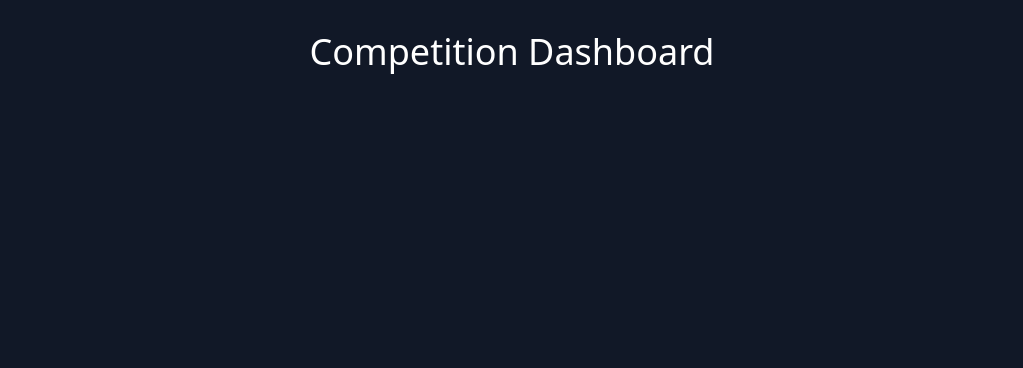
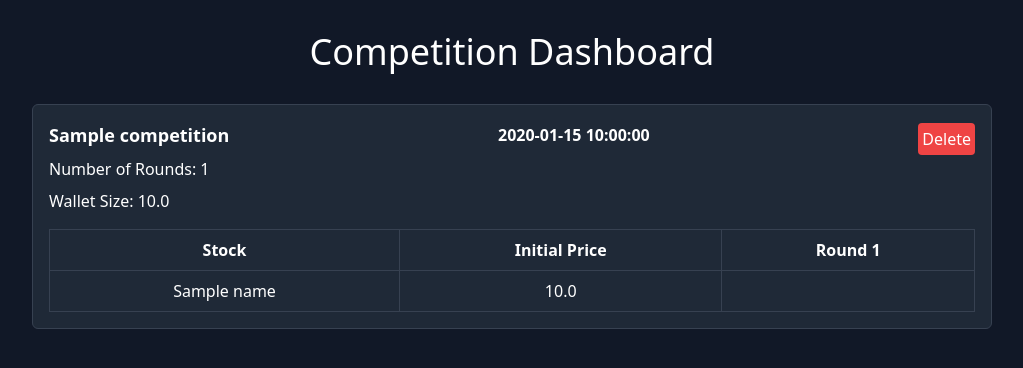
Before and after one commit to software-community/Traders-Arena, a Flask app: page /dashboard in a window 1280 px wide. Shown: the top 368 px of the page, without its empty margins (128-1151 px from the left). Run offline with Flask 3, Linux system fonts and the light colour scheme; tables that the repository leaves empty hold one stand-in row (values such as "Sample post"); some libraries are stand-ins or nearby versions.

Commit message:
modify implementation to use SQLAlchemy

```diff
--- a/app.py
+++ b/app.py
@@ -6,8 +6,11 @@ Author: Team SoftCom
 from flask import Flask, render_template, request, redirect, url_for
 from flask_sqlalchemy import SQLAlchemy
 from lib.models import *
-from datetime import datetime
+from datetime import datetime, timedelta
 import random
+from sqlalchemy.orm import joinedload
+from sqlalchemy import func
+
 
 app = Flask(__name__)
 app.config["SQLALCHEMY_DATABASE_URI"] = "sqlite:///database.db"
@@ -23,7 +26,10 @@ class Stock(db.Model):
     team = db.Column(db.String(80), nullable=False)
     stock = db.Column(db.String(80), nullable=False)
     quantity = db.Column(db.Integer, nullable=False)
-    timeIssued = db.Column(db.DateTime, default=datetime.utcnow)
+    timeIssued = db.Column(
+        db.DateTime, default=lambda: datetime.utcnow() + timedelta(hours=5, minutes=30)
+    )
+
 
 class Transaction(db.Model):
     id = db.Column(db.Integer, primary_key=True)
@@ -32,7 +38,9 @@ class Transaction(db.Model):
     stock = db.Column(db.String(80), nullable=False)
     quantity = db.Column(db.Integer, nullable=False)
     price = db.Column(db.Float, nullable=False)
-    timeOfTransaction = db.Column(db.DateTime, default=datetime.utcnow)
+    timeOfTransaction = db.Column(
+        db.DateTime, default=lambda: datetime.utcnow() + timedelta(hours=5, minutes=30)
+    )
 
 
 # Competitions are stored as object of this class
@@ -45,8 +53,34 @@ class CompetitionObj:
         self.rounds = {}
 
 
-# Competition - contains all the added compeititions as (key: Competition Name, value: corresponding object)
-Competition = {}
+class Stock_name(db.Model):
+    id = db.Column(db.Integer, primary_key=True)
+    competition_id = db.Column(db.Integer, db.ForeignKey("competition.id"))
+    name = db.Column(db.String(80), nullable=False)
+    initial_price = db.Column(db.Float, nullable=False)
+    rounds = db.relationship(
+        "Round", backref="stock_name", cascade="all, delete", lazy=True
+    )
+
+
+class Round(db.Model):
+    id = db.Column(db.Integer, primary_key=True)
+    competition_id = db.Column(db.Integer, db.ForeignKey("competition.id"))
+    stock_name_id = db.Column(db.Integer, db.ForeignKey("stock_name.id"))
+    price = db.Column(db.Float, nullable=False)
+
+
+class Competition(db.Model):
+    id = db.Column(db.Integer, primary_key=True)
+    competitionName = db.Column(db.String(80), nullable=False, unique=True)
+    numberOfRounds = db.Column(db.Integer, nullable=False)
+    walletSize = db.Column(db.Float, nullable=False)
+    stocks = db.relationship(
+        "Stock_name", backref="competition", cascade="all, delete", lazy=True
+    )
+    timeOfCreation = db.Column(
+        db.DateTime, default=lambda: datetime.utcnow() + timedelta(hours=5, minutes=30)
+    )
 
 
 @app.route("/", methods=["GET", "POST"])
@@ -60,37 +94,82 @@ def stock_admin():
     if request.method == "POST":
         competitionName = request.form.get("competitionName")
         numberOfRounds = int(request.form.get("rounds"))
-        walletSize = request.form.get("walletSize")
-        obj = CompetitionObj(competitionName, numberOfRounds, walletSize)
+        walletSize = float(request.form.get("walletSize"))
+        new_competition = Competition(
+            competitionName=competitionName,
+            numberOfRounds=numberOfRounds,
+            walletSize=walletSize,
+        )
+
+        db.session.add(new_competition)
+        db.session.commit()
+
+        competition_id = new_competition.id
 
         stockNames = request.form.getlist("stockName")
-        priceList = request.form.getlist("price")
+        initialPriceList = request.form.getlist("price")
 
         for i in range(len(stockNames)):
-            obj.stocks[stockNames[i]] = priceList[i]
-            obj.rounds[stockNames[i]] = request.form.getlist(f"round-{stockNames[i]}")
+            stock_name = stockNames[i]
+            initial_price = float(initialPriceList[i])
 
-        Competition[competitionName] = obj
-        return redirect("/stock_admin")
-    return render_template("stock_admin.html", competition=Competition)
+            # Add stock name to the database
+            new_stock_name = Stock_name(
+                competition_id=competition_id,
+                name=stock_name,
+                initial_price=initial_price,
+            )
+            db.session.add(new_stock_name)
+            db.session.commit()
+
+            # Get the stock_name ID
+            stock_name_id = new_stock_name.id
+
+            round_prices = request.form.getlist(f"round-{stockNames[i]}")
+            for round_number in range(len(round_prices)):
+                price = float(round_prices[round_number])
+
+                # Add round to the database
+                new_round = Round(
+                    competition_id=competition_id,
+                    stock_name_id=stock_name_id,
+                    price=price,
+                )
+                db.session.add(new_round)
+
+        db.session.commit()
+
+        return redirect(url_for("stock_admin"))
+    competitions = Competition.query.all()  # Order by id in descending order
+
+    return render_template("stock_admin.html", competitions=competitions)
 
 
 # Dashboard to view all added Competitions (and the involved elements - Stocks, Prices etc)
 @app.route("/dashboard", methods=["GET", "POST"])
 def receive_data():
-    return render_template("dashboard.html", competition=Competition)
+    competitions = Competition.query.options(
+        joinedload(Competition.stocks).joinedload(Stock_name.rounds)
+    ).all()
+
+    return render_template("dashboard.html", competitions=competitions)
 
 
 # Delete Competition from Dashboard
 @app.route("/delete-competition", methods=["POST"])
 def delete_competition():
     key_to_delete = request.form.get("keyToDelete")
-    if key_to_delete in Competition:
-        del Competition[key_to_delete]
+    competition = Competition.query.options(
+        joinedload(Competition.stocks).joinedload(Stock_name.rounds)
+    ).get_or_404(key_to_delete)
+    db.session.delete(competition)
+    db.session.commit()
+
     return redirect("/dashboard")
 
+
 # initial buying page
-@app.route('/initialBuying', methods=["GET", "POST"])
+@app.route("/initialBuying", methods=["GET", "POST"])
 def stocksIssue():
     if request.method == "POST":
         team = request.form["team"]
@@ -113,22 +192,23 @@ def stock_detail(stock_id):
 
 
 # To delete issued stock history
-@app.route('/delete_stock/<int:stock_id>', methods=["POST"])
+@app.route("/delete_stock/<int:stock_id>", methods=["POST"])
 def delete_stock(stock_id):
     stock = Stock.query.get_or_404(stock_id)
     db.session.delete(stock)
     db.session.commit()
     return redirect(url_for("stocksIssue"))
 
+
 # Trading Page
-@app.route('/tradingPage', methods=["GET", "POST"])
+@app.route("/tradingPage", methods=["GET", "POST"])
 def transactions():
     if request.method == "POST":
-        buyer_team = request.form['buyer_team']
-        seller_team = request.form['seller_team']
-        stock = request.form['stock']
-        quantity = request.form['quantity']
-        price = request.form['price']
+        buyer_team = request.form["buyer_team"]
+        seller_team = request.form["seller_team"]
+        stock = request.form["stock"]
+        quantity = request.form["quantity"]
+        price = request.form["price"]
 
         total_price = float(quantity) * float(price)
 
@@ -155,21 +235,30 @@ def transactions():
             </script>
             """
 
-
-        new_transaction = Transaction(buyer_team=buyer_team, seller_team=seller_team, stock=stock, quantity=quantity, price=price)
+        new_transaction = Transaction(
+            buyer_team=buyer_team,
+            seller_team=seller_team,
+            stock=stock,
+            quantity=quantity,
+            price=price,
+        )
         db.session.add(new_transaction)
         db.session.commit()
-        return redirect(url_for('transactions'))  # Redirect to avoid form resubmission
-    transactions = Transaction.query.order_by(Transaction.id.desc()).all()  # Order by id in descending order
-    return render_template('tradingPage.html', transactions=transactions)
+        return redirect(url_for("transactions"))  # Redirect to avoid form resubmission
+    transactions = Transaction.query.order_by(
+        Transaction.id.desc()
+    ).all()  # Order by id in descending order
+    return render_template("tradingPage.html", transactions=transactions)
+
 
 # To delete or undo trades (probably redundant)
-@app.route('/delete_transaction/<int:transaction_id>', methods=["POST"])
+@app.route("/delete_transaction/<int:transaction_id>", methods=["POST"])
 def delete_transaction(transaction_id):
     transaction = Transaction.query.get_or_404(transaction_id)
     db.session.delete(transaction)
     db.session.commit()
-    return redirect(url_for('transactions'))
+    return redirect(url_for("transactions"))
+
 
 # Page for adding the teams (Shivang)
 @app.route("/addTeam", methods=["GET", "POST"])
--- a/templates/dashboard.html
+++ b/templates/dashboard.html
@@ -9,21 +9,28 @@
   <body class="bg-gray-900 py-8">
     <!--Centralised Dashboard to view all the competitions added,
     - Delete Feature present
-    - Using Jinja to load compeition objects from compeition dictionary containing
-        added compeititions as (key: Competition Name, value: corresponding object)
+    - Using Jinja to load competition competitionects from competition dictionary containing
+        added competitions as (key: Competition Name, value: corresponding object)
         using loop
     - Each object has attributes/member variables that contain further information -->
     <h1 class="text-4xl text-white text-center mb-8">Competition Dashboard</h1>
-    {% for key, obj in competition.items() %}
+    {% for competition in competitions %}
     <div
       class="mx-auto w-3/4 border border-gray-700 bg-gray-800 rounded-md p-4 mb-4"
     >
       <div class="flex justify-between items-center">
         <h3 class="text-white text-lg font-semibold mb-2">
-          {{ obj.competitionName }}
+          {{ competition.competitionName }}
+        </h3>
+        <h3 class="text-white font-semibold mb-2">
+          {{ competition.timeOfCreation }}
         </h3>
         <form action="/delete-competition" method="post">
-          <input type="hidden" name="keyToDelete" value="{{ key }}" />
+          <input
+            type="hidden"
+            name="keyToDelete"
+            value="{{ competition.id }}"
+          />
           <button
             type="submit"
             class="p-1 bg-red-500 text-white rounded hover:bg-red-600"
@@ -33,9 +40,9 @@
         </form>
       </div>
       <h3 class="text-white mb-2">
-        Number of Rounds: {{ obj.numberOfRounds }}
+        Number of Rounds: {{ competition.numberOfRounds }}
       </h3>
-      <h3 class="text-white mb-4">Wallet Size: {{ obj.walletSize }}</h3>
+      <h3 class="text-white mb-4">Wallet Size: {{ competition.walletSize }}</h3>
       <div class="overflow-x-auto">
         <table class="w-full border border-gray-700 border-collapse">
           <thead>
@@ -44,7 +51,7 @@
               <th class="px-4 py-2 text-white border border-gray-700">
                 Initial Price
               </th>
-              {% for i in range(obj.numberOfRounds) %}
+              {% for i in range(competition.numberOfRounds) %}
               <th class="px-4 py-2 text-white border border-gray-700">
                 Round {{ i +1 }}
               </th>
@@ -52,23 +59,23 @@
             </tr>
           </thead>
           <tbody>
-            {% for stock, initialPrice in obj.stocks.items() %}
+            {% for stock in competition.stocks %}
             <tr>
               <td
                 class="px-4 py-2 text-white border border-gray-700 text-center"
               >
-                {{ stock }}
+                {{ stock.name }}
               </td>
               <td
                 class="px-4 py-2 text-white border border-gray-700 text-center"
               >
-                {{ initialPrice }}
+                {{ stock.initial_price }}
               </td>
-              {% for closingPrice in obj.rounds[stock] %}
+              {% for round in stock.rounds %}
               <td
                 class="px-4 py-2 text-white border border-gray-700 text-center"
               >
-                {{ closingPrice }}
+                {{ round.price }}
               </td>
               {% endfor %}
             </tr>
--- a/templates/stock_admin.html
+++ b/templates/stock_admin.html
@@ -40,8 +40,9 @@
             id="competitionNames"
             class="absolute z-10 bg-white rounded-md shadow-lg w-4/5 mt-2"
           >
-            {% for name in competition %}
-            <option value="{{ name }}">{% endfor %}</option>
+            {% for competition in competitions %}
+            <option value="{{ competition.competitionName }}"></option>
+            {% endfor %}
           </datalist>
         </div>
 
```
Also changed, not shown: templates/index.html (+5 -4 lines).
